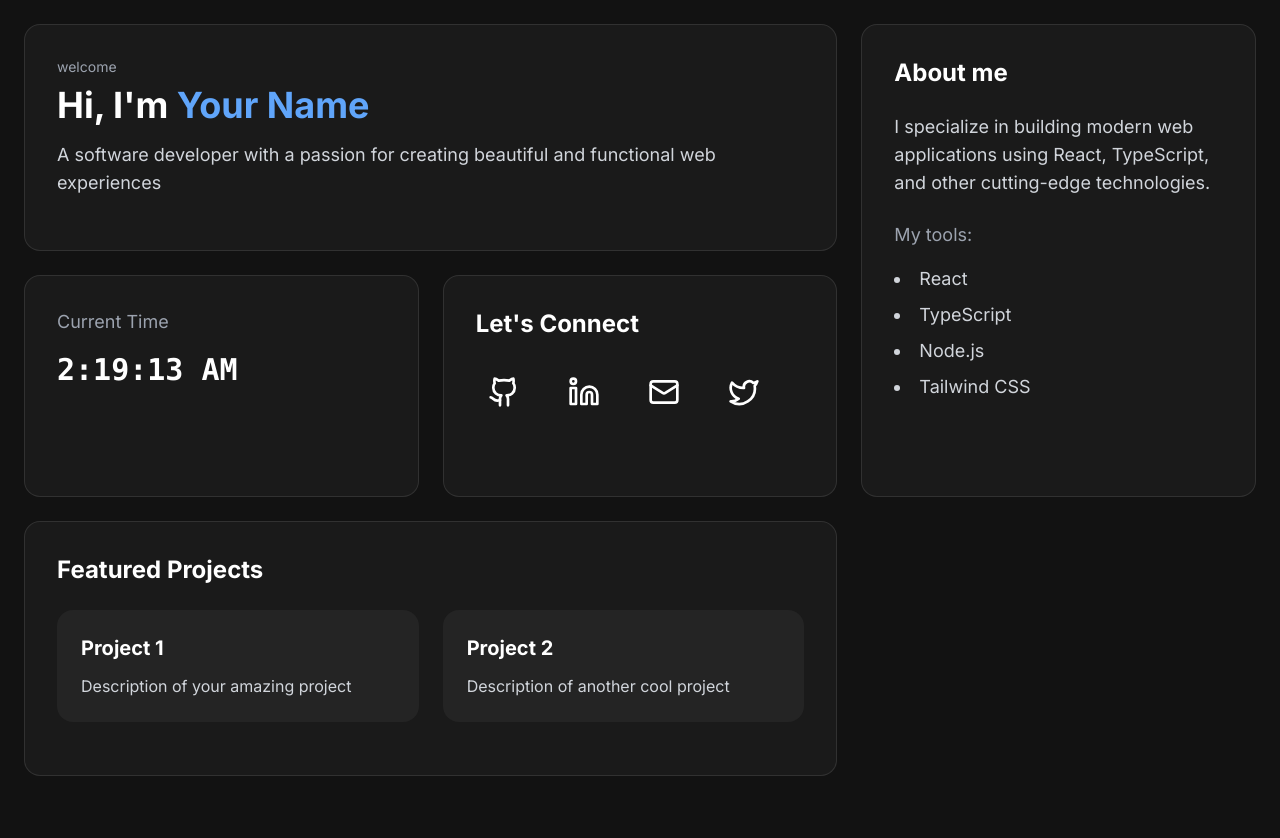
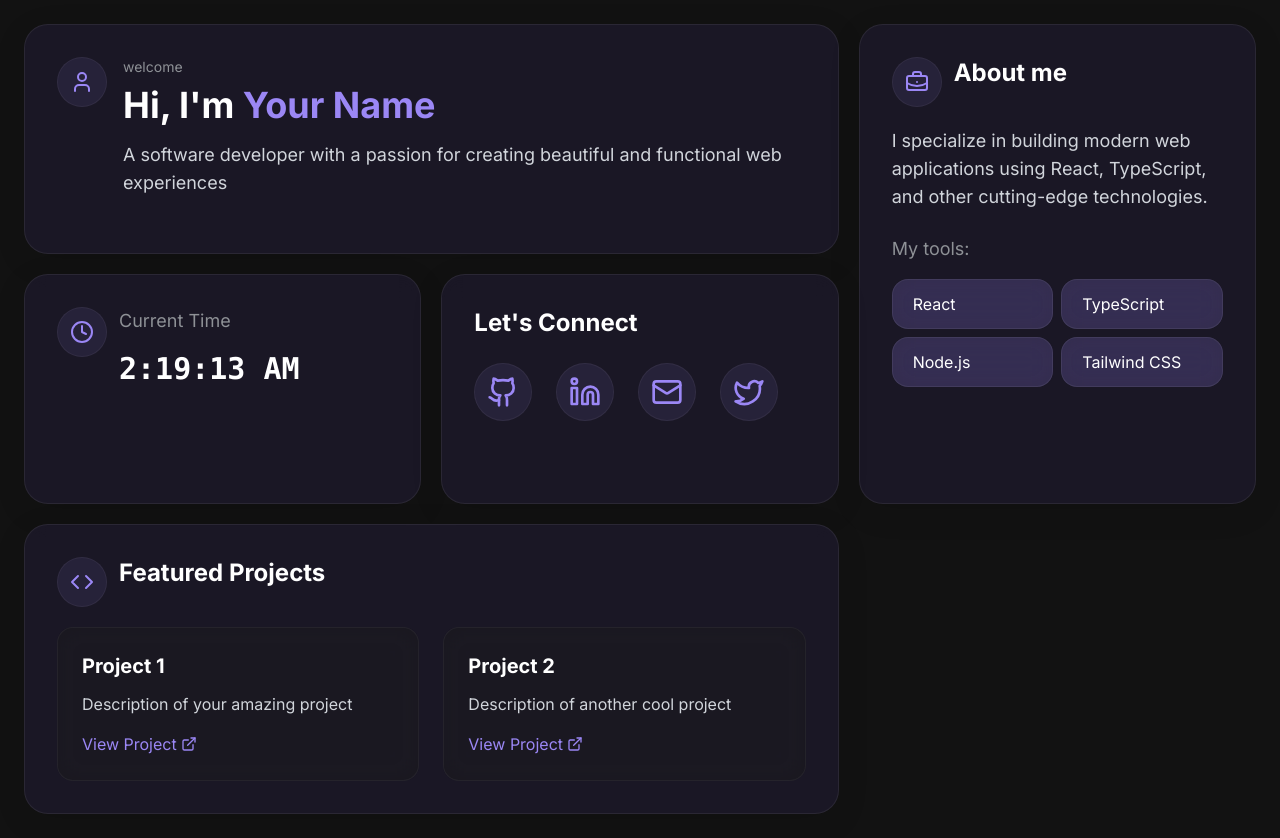
Before and after one commit to tj-suijin/b-654771, a React (Vite) app: page / in a window 1280 px wide. Before the commit the page ends 800 px from the top, so only its background shows below. Built offline with nearby package versions, Linux system fonts and the light colour scheme.

Commit message:
Update appearance of application
Update the application's appearance to match the iOS 18 design aesthetic.

```diff
--- a/src/index.css
+++ b/src/index.css
@@ -1,3 +1,4 @@
+
 @import url('https://fonts.googleapis.com/css2?family=Inter:wght@400;500;600;700&display=swap');
 
 @tailwind base;
@@ -6,13 +7,14 @@
 
 @layer base {
   :root {
-    --background: 0 0% 7%;
+    --background: 260 15% 9%;
     --foreground: 0 0% 100%;
-    --card: 0 0% 10%;
-    --border: 0 0% 14.9%;
-    --primary: 0 0% 98%;
-    --primary-foreground: 0 0% 9%;
-    --radius: 1rem;
+    --card: 260 15% 12%;
+    --card-hover: 260 15% 16%;
+    --border: 260 15% 20%;
+    --primary: 255 95% 70%;
+    --primary-foreground: 0 0% 98%;
+    --radius: 1.5rem;
   }
 
   * {
@@ -21,13 +23,14 @@
 
   body {
     @apply bg-[#121212] text-foreground font-['Inter'] m-0 p-0;
+    background: radial-gradient(circle at top left, #181525, #121212);
   }
 }
 
 .bento-grid {
   display: grid;
   grid-template-columns: repeat(3, 1fr);
-  gap: 1.5rem;
+  gap: 1.25rem;
   padding: 1.5rem;
   width: 100%;
   max-width: 100%;
@@ -37,16 +40,43 @@
 }
 
 .bento-card {
-  @apply bg-card p-8 rounded-2xl transition-all duration-300 hover:bg-card-hover;
-  border: 1px solid rgba(255, 255, 255, 0.1);
-  min-height: 200px;
+  @apply backdrop-blur-md bg-[#1e1a2e]/70 p-8 rounded-3xl transition-all duration-300;
+  border: 1px solid rgba(255, 255, 255, 0.07);
+  min-height: 230px;
   display: flex;
   flex-direction: column;
+  box-shadow: 0 8px 32px rgba(0, 0, 0, 0.1);
 }
 
 .bento-card:hover {
+  @apply bg-[#232033]/80;
   transform: translateY(-4px);
-  box-shadow: 0 4px 20px rgba(0, 0, 0, 0.1);
+  box-shadow: 0 12px 36px rgba(0, 0, 0, 0.15),
+              0 2px 4px rgba(148, 116, 255, 0.1);
+}
+
+.ios-blur {
+  backdrop-filter: blur(28px);
+  -webkit-backdrop-filter: blur(28px);
+}
+
+.ios-button {
+  @apply rounded-2xl bg-[#9b87f5]/20 backdrop-blur-md px-5 py-3 transition-all;
+  border: 1px solid rgba(255, 255, 255, 0.07);
+}
+
+.ios-button:hover {
+  @apply bg-[#9b87f5]/30;
+}
+
+.ios-icon {
+  @apply bg-[#9b87f5]/10 p-3 rounded-full transition-all;
+  border: 1px solid rgba(255, 255, 255, 0.05);
+}
+
+.ios-icon:hover {
+  @apply bg-[#9b87f5]/20;
+  transform: translateY(-2px);
 }
 
 @media (max-width: 768px) {
@@ -56,6 +86,6 @@
   }
 
   .bento-card {
-    min-height: 150px;
+    min-height: 180px;
   }
 }
--- a/src/pages/Index.tsx
+++ b/src/pages/Index.tsx
@@ -1,5 +1,6 @@
+
 import { useState, useEffect } from "react";
-import { Github, Linkedin, Mail, Twitter } from "lucide-react";
+import { Github, Linkedin, Mail, Twitter, Clock, BriefcaseBusiness, User, Code, ExternalLink } from "lucide-react";
 
 const Index = () => {
   const [time, setTime] = useState(new Date());
@@ -14,38 +15,58 @@ const Index = () => {
       <div className="bento-grid">
         {/* Welcome Card */}
         <div className="bento-card col-span-2">
-          <h2 className="text-sm text-gray-400 mb-2">welcome</h2>
+          <div className="flex items-start">
+            <div className="mr-4 ios-icon">
+              <User className="w-6 h-6 text-[#9b87f5]" />
+            </div>
+            <div>
+              <h2 className="text-sm text-[#8E9196] mb-2">welcome</h2>
               <h1 className="text-4xl font-bold mb-4">
-            Hi, I'm <span className="text-blue-400">Your Name</span>
+                Hi, I'm <span className="text-[#9b87f5]">Your Name</span>
               </h1>
               <p className="text-gray-300 text-lg">
                 A software developer with a passion for creating beautiful and functional web experiences
               </p>
             </div>
+          </div>
+        </div>
 
         {/* About Card */}
         <div className="bento-card row-span-2">
-          <h2 className="text-2xl font-bold mb-6">About me</h2>
+          <div className="flex items-start mb-5">
+            <div className="mr-3 ios-icon">
+              <BriefcaseBusiness className="w-6 h-6 text-[#9b87f5]" />
+            </div>
+            <h2 className="text-2xl font-bold">About me</h2>
+          </div>
+
           <p className="text-gray-300 text-lg mb-6">
             I specialize in building modern web applications using React, TypeScript, and other cutting-edge technologies.
           </p>
           <div className="space-y-4">
-            <p className="text-lg text-gray-400">My tools:</p>
-            <ul className="list-disc list-inside text-gray-300 text-lg space-y-2">
-              <li>React</li>
-              <li>TypeScript</li>
-              <li>Node.js</li>
-              <li>Tailwind CSS</li>
-            </ul>
+            <p className="text-lg text-[#8E9196]">My tools:</p>
+            <div className="grid grid-cols-2 gap-2">
+              <div className="ios-button">React</div>
+              <div className="ios-button">TypeScript</div>
+              <div className="ios-button">Node.js</div>
+              <div className="ios-button">Tailwind CSS</div>
+            </div>
           </div>
         </div>
 
         {/* Time Card */}
         <div className="bento-card">
-          <h2 className="text-lg text-gray-400 mb-4">Current Time</h2>
+          <div className="flex items-start">
+            <div className="mr-3 ios-icon">
+              <Clock className="w-6 h-6 text-[#9b87f5]" />
+            </div>
+            <div>
+              <h2 className="text-lg text-[#8E9196] mb-4">Current Time</h2>
               <p className="text-3xl font-bold font-mono">
                 {time.toLocaleTimeString()}
               </p>
+            </div>
+          </div>
         </div>
 
         {/* Contact Card */}
@@ -53,35 +74,47 @@ const Index = () => {
           <h2 className="text-2xl font-bold mb-6">Let's Connect</h2>
           <div className="flex space-x-6">
             <a href="https://github.com" target="_blank" rel="noopener noreferrer"
-               className="p-3 rounded-full hover:bg-gray-800 transition-colors">
-              <Github className="w-8 h-8" />
+               className="ios-icon">
+              <Github className="w-8 h-8 text-[#9b87f5]" />
             </a>
             <a href="https://linkedin.com" target="_blank" rel="noopener noreferrer"
-               className="p-3 rounded-full hover:bg-gray-800 transition-colors">
-              <Linkedin className="w-8 h-8" />
+               className="ios-icon">
+              <Linkedin className="w-8 h-8 text-[#9b87f5]" />
             </a>
             <a href="mailto:your@email.com"
-               className="p-3 rounded-full hover:bg-gray-800 transition-colors">
-              <Mail className="w-8 h-8" />
+               className="ios-icon">
+              <Mail className="w-8 h-8 text-[#9b87f5]" />
             </a>
             <a href="https://twitter.com" target="_blank" rel="noopener noreferrer"
-               className="p-3 rounded-full hover:bg-gray-800 transition-colors">
-              <Twitter className="w-8 h-8" />
+               className="ios-icon">
+              <Twitter className="w-8 h-8 text-[#9b87f5]" />
             </a>
           </div>
         </div>
 
         {/* Projects Card */}
         <div className="bento-card col-span-2">
-          <h2 className="text-2xl font-bold mb-6">Featured Projects</h2>
+          <div className="flex items-start mb-5">
+            <div className="mr-3 ios-icon">
+              <Code className="w-6 h-6 text-[#9b87f5]" />
+            </div>
+            <h2 className="text-2xl font-bold">Featured Projects</h2>
+          </div>
+
           <div className="grid grid-cols-2 gap-6">
-            <div className="p-6 bg-card-hover rounded-lg">
+            <div className="p-6 rounded-2xl bg-[#1a1a1a]/50 backdrop-blur-md border border-white/5 hover:border-[#9b87f5]/20 transition-all hover:-translate-y-1">
               <h3 className="text-xl font-bold mb-3">Project 1</h3>
-              <p className="text-gray-300">Description of your amazing project</p>
+              <p className="text-gray-300 mb-4">Description of your amazing project</p>
+              <a href="#" className="flex items-center text-[#9b87f5] hover:underline">
+                View Project <ExternalLink className="ml-1 w-4 h-4" />
+              </a>
             </div>
-            <div className="p-6 bg-card-hover rounded-lg">
+            <div className="p-6 rounded-2xl bg-[#1a1a1a]/50 backdrop-blur-md border border-white/5 hover:border-[#9b87f5]/20 transition-all hover:-translate-y-1">
               <h3 className="text-xl font-bold mb-3">Project 2</h3>
-              <p className="text-gray-300">Description of another cool project</p>
+              <p className="text-gray-300 mb-4">Description of another cool project</p>
+              <a href="#" className="flex items-center text-[#9b87f5] hover:underline">
+                View Project <ExternalLink className="ml-1 w-4 h-4" />
+              </a>
             </div>
           </div>
         </div>
--- a/tailwind.config.ts
+++ b/tailwind.config.ts
@@ -1,3 +1,4 @@
+
 import type { Config } from "tailwindcss";
 
 export default {
@@ -25,15 +26,15 @@ export default {
         background: "hsl(var(--background))",
         foreground: "hsl(var(--foreground))",
         card: {
-          DEFAULT: "#1a1a1a",
-          hover: "#242424",
+          DEFAULT: "#1e1a2e",
+          hover: "#232033",
         },
         primary: {
-          DEFAULT: "hsl(var(--primary))",
+          DEFAULT: "#9b87f5",
           foreground: "hsl(var(--primary-foreground))",
         },
         secondary: {
-          DEFAULT: "hsl(var(--secondary))",
+          DEFAULT: "#7E69AB",
           foreground: "hsl(var(--secondary-foreground))",
         },
       },
```
Lines whose indentation alone changed are shown as unchanged.
